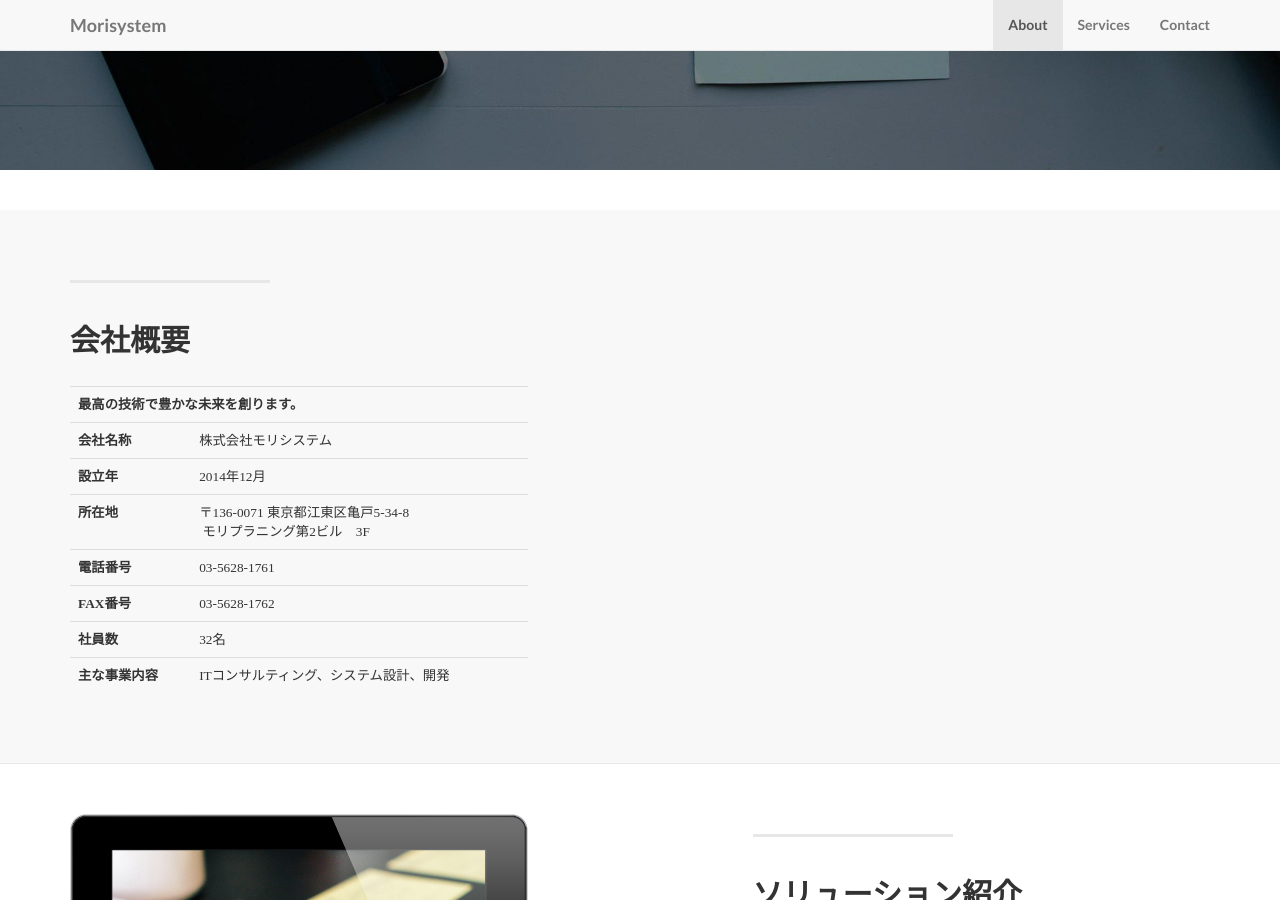
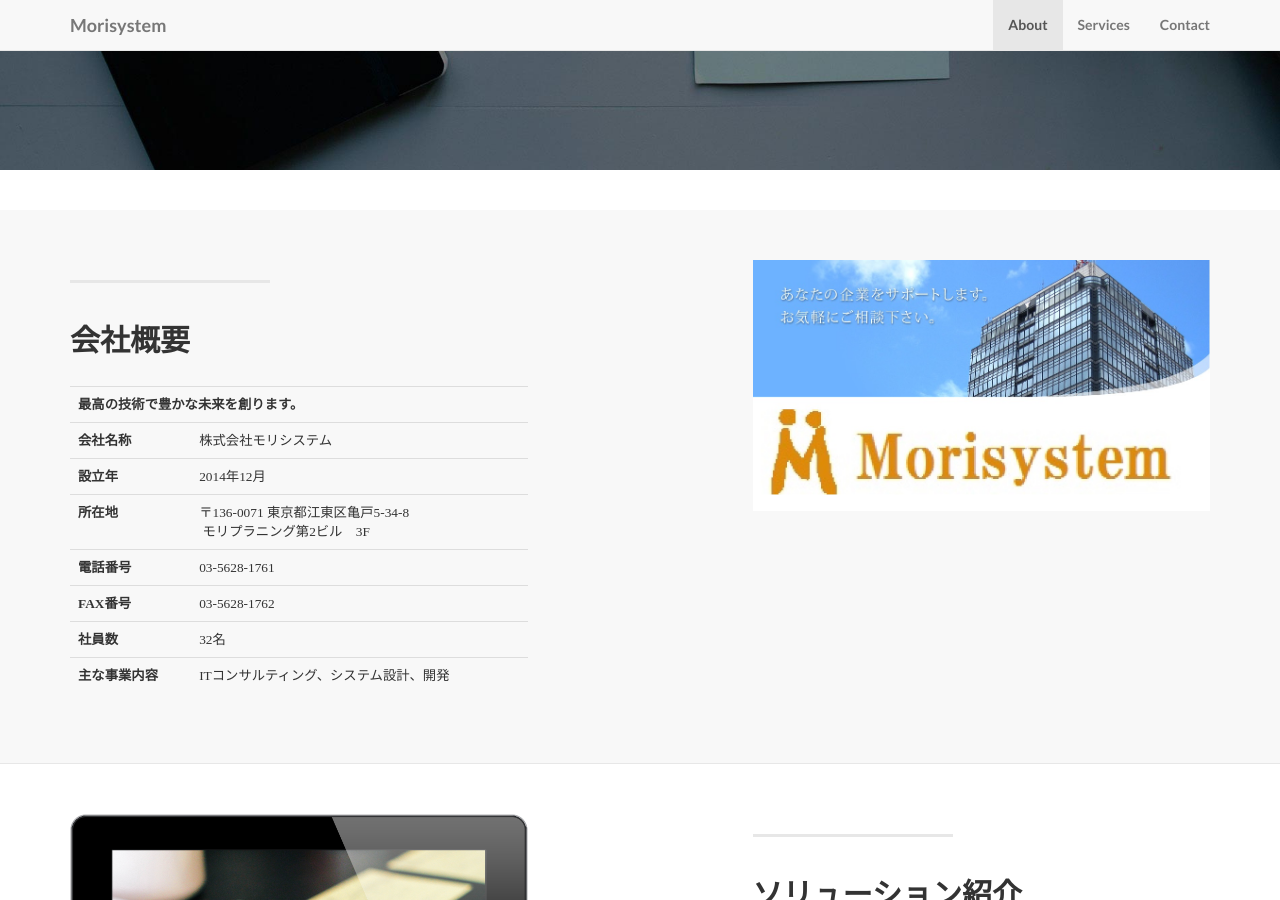
Before and after one commit to mori-system/mori-system.github.io, a Jekyll site: the page built from index.html, in a window 1280 px wide and 900 px high, scrolled down 634 px. Built offline with Jekyll 4.4.1, drawn with Linux system fonts in a browser that asks for light colours.

Commit message:
Update page_content.html

```diff
--- a/_includes/page_content.html
+++ b/_includes/page_content.html
@@ -14,7 +14,9 @@
                     <h2 class="section-heading">{{ post.title }}</h2>
                     <div class="lead">{{ post.content }}</div>
                 </div>
-                <script src="https://maps.googleapis.com/maps/api/js?sensor=false"></script>
+                <div class="col-lg-5 col-lg-offset-2 col-sm-6">
+                    <img class="img-responsive" src="img/services/mori.jpg" alt="">
+                </div>
             </div>
 
         </div>
```
